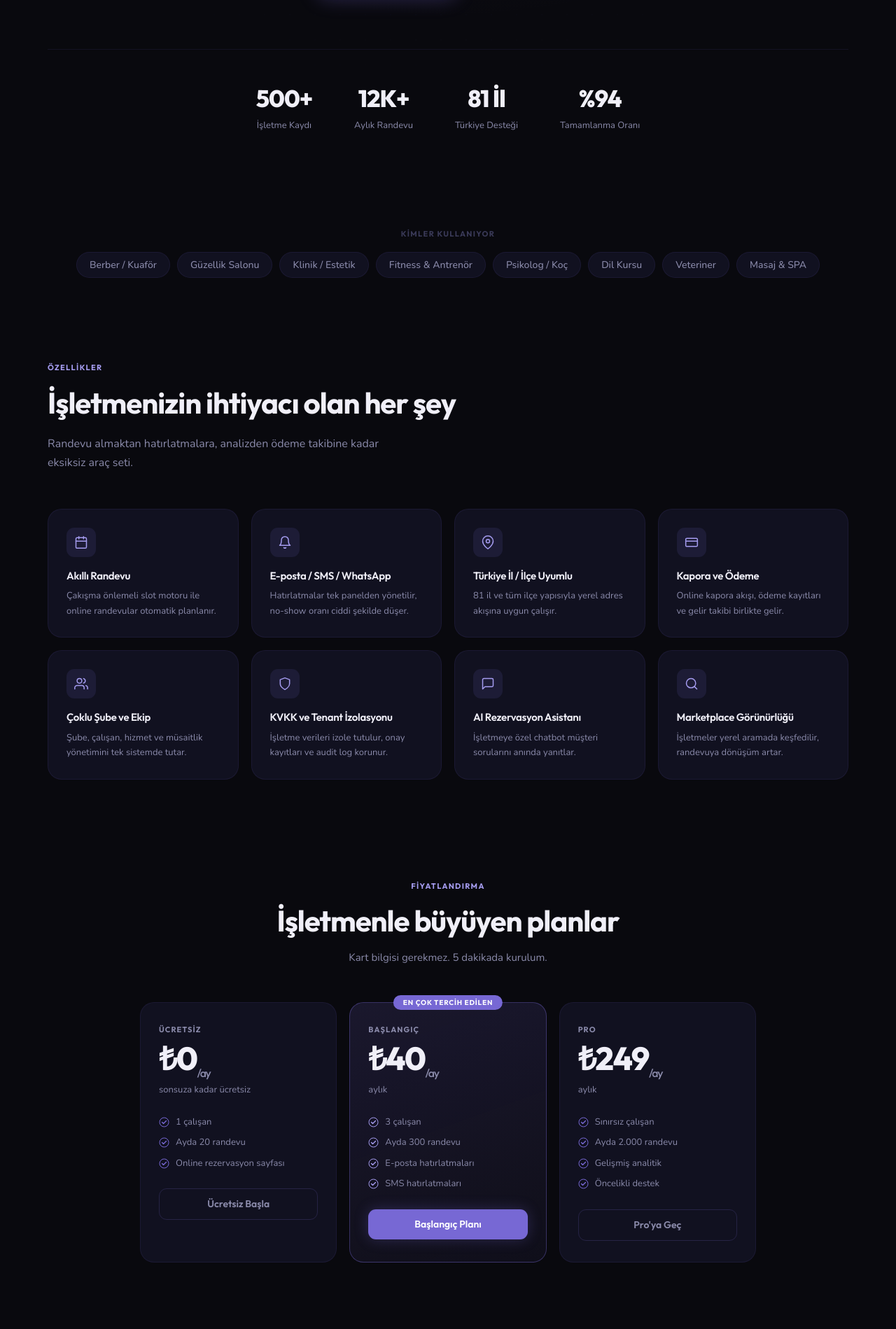
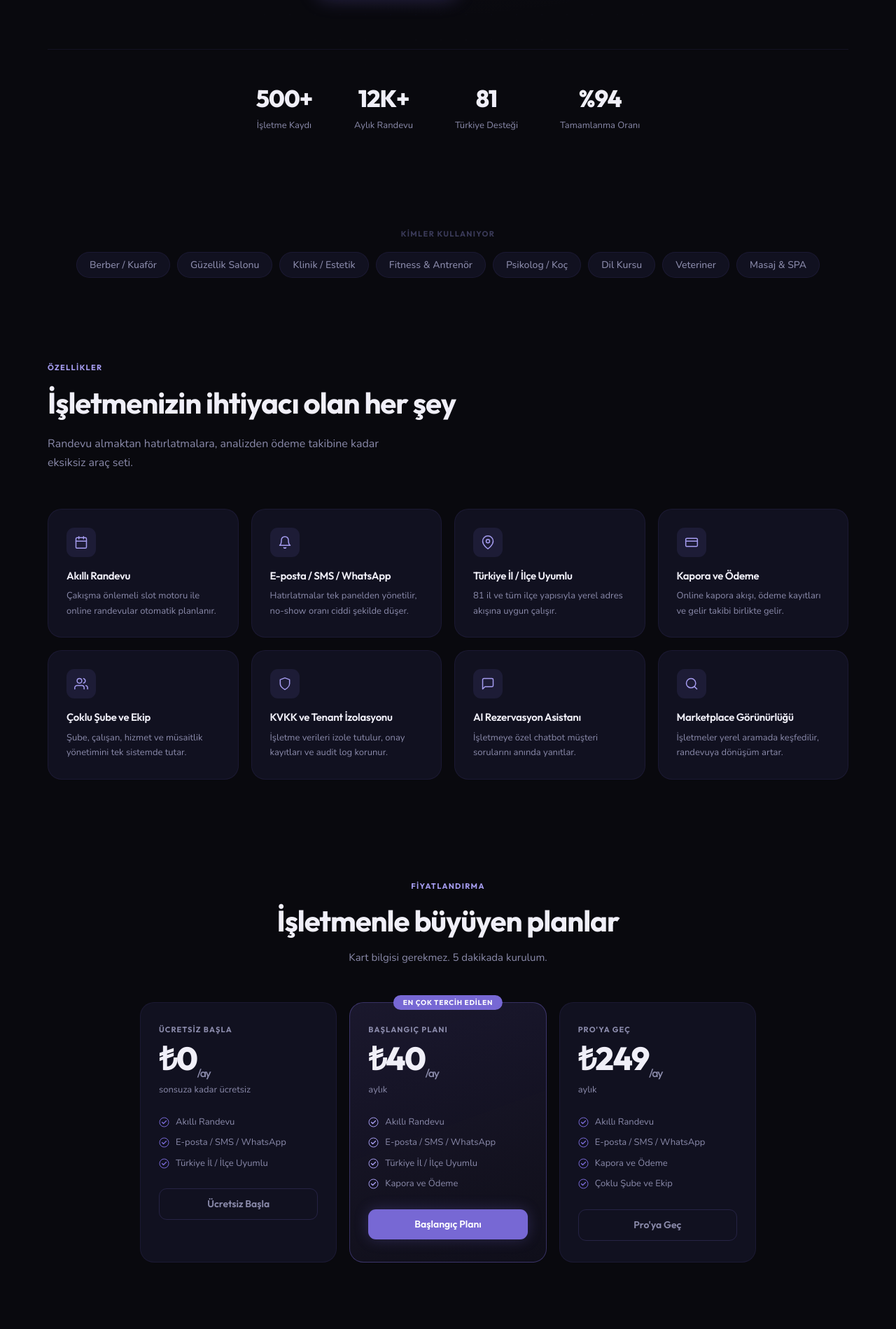
Before and after one commit to Caner-sal/SlotPilot-Multi-Tenant-Appointment-Reminder-SaaS, a Next.js app: page / in a window 1280 px wide. Shown: the part 681-2580 px from the top of the page at 70% size. Built offline with nearby package versions, Linux system fonts and the light colour scheme; no server answers.

Commit message:
fix: stabilize locale switching and route-preserving language changes

```diff
--- a/src/app/booking/[slug]/layout.tsx
+++ b/src/app/booking/[slug]/layout.tsx
@@ -1,4 +1,4 @@
-import Link from "next/link";
+import { Link } from "@/i18n/navigation";
 import LanguageSwitcher from "@/components/i18n/LanguageSwitcher";
 import { getTranslations } from "next-intl/server";
 
--- a/src/app/booking/[slug]/page.tsx
+++ b/src/app/booking/[slug]/page.tsx
@@ -2,10 +2,8 @@
 
 import { useState, useEffect, useCallback } from "react";
 import { useParams } from "next/navigation";
-import { useTranslations } from "next-intl";
-import { usePathname } from "next/navigation";
-import { getLocaleFromPath } from "@/i18n/pathing";
-import { defaultLocale, localeMetadata } from "@/i18n/locales";
+import { useLocale, useTranslations } from "next-intl";
+import { resolveLocale, localeMetadata } from "@/i18n/locales";
 import { TURKEY_PROVINCES, getDistrictsByProvince } from "@/data/turkey-provinces";
 
 interface BusinessProfile {
@@ -53,8 +51,8 @@ interface BookingConfirmation {
 
 type Step = 1 | 2 | 3 | 4 | 5;
 
-function formatPrice(cents: number, currency: string) {
-  return new Intl.NumberFormat("tr-TR", { style: "currency", currency }).format(cents / 100);
+function formatPrice(cents: number, currency: string, dateLocale: string) {
+  return new Intl.NumberFormat(dateLocale, { style: "currency", currency }).format(cents / 100);
 }
 
 function getNext14Days() {
@@ -83,8 +81,7 @@ export default function BookingPage() {
 
   const t = useTranslations("booking");
   const tCommon = useTranslations("common");
-  const pathname = usePathname();
-  const locale = getLocaleFromPath(pathname) ?? defaultLocale;
+  const locale = resolveLocale(useLocale());
   const dateLocale = localeMetadata[locale].dateLocale;
 
   const [step, setStep] = useState<Step>(1);
@@ -395,7 +392,7 @@ export default function BookingPage() {
                     </div>
                     <div className="text-right ml-4 shrink-0">
                       <span className="font-bold text-blue-600 text-lg">
-                        {formatPrice(service.priceCents, service.currency)}
+                        {formatPrice(service.priceCents, service.currency, dateLocale)}
                       </span>
                     </div>
                   </div>
@@ -604,7 +601,7 @@ export default function BookingPage() {
               <div className="flex justify-between">
                 <span>{tCommon("price")}</span>
                 <span className="font-bold text-blue-800">
-                  {formatPrice(selectedService.priceCents, selectedService.currency)}
+                  {formatPrice(selectedService.priceCents, selectedService.currency, dateLocale)}
                 </span>
               </div>
             </div>
--- a/src/app/page.tsx
+++ b/src/app/page.tsx
@@ -1,5 +1,4 @@
-import Link from "next/link";
-import { TURKEY_PLANS } from "@/config/pricing.tr";
+import { Link } from "@/i18n/navigation";
 import LanguageSwitcher from "@/components/i18n/LanguageSwitcher";
 import { getTranslations } from "next-intl/server";
 
@@ -101,28 +100,28 @@ export default async function HomePage() {
   const plans = [
     {
       id: "FREE",
-      name: TURKEY_PLANS.FREE.nameTR,
+      name: t("ctaFree"),
       price: "₺0",
       per: t("freeForever"),
-      features: TURKEY_PLANS.FREE.features.slice(0, 3),
+      features: [t("f1Title"), t("f2Title"), t("f3Title")],
       cta: t("ctaFree"),
       featured: false,
     },
     {
       id: "STARTER",
-      name: TURKEY_PLANS.STARTER.nameTR,
+      name: t("ctaStarter"),
       price: "₺40",
       per: t("monthly"),
-      features: TURKEY_PLANS.STARTER.features.slice(0, 4),
+      features: [t("f1Title"), t("f2Title"), t("f3Title"), t("f4Title")],
       cta: t("ctaStarter"),
       featured: true,
     },
     {
       id: "PRO",
-      name: TURKEY_PLANS.PRO.nameTR,
+      name: t("ctaPro"),
       price: "₺249",
       per: t("monthly"),
-      features: ["Sınırsız çalışan", "Ayda 2.000 randevu", "Gelişmiş analitik", "Öncelikli destek"],
+      features: [t("f1Title"), t("f2Title"), t("f4Title"), t("f5Title")],
       cta: t("ctaPro"),
       featured: false,
     },
@@ -201,7 +200,7 @@ export default async function HomePage() {
             {[
               ["500+", t("statBusinesses")],
               ["12K+", t("statMonthly")],
-              ["81 İl", t("statSupport")],
+              ["81", t("statSupport")],
               ["%94", t("statCompletion")],
             ].map(([num, label]) => (
               <div key={label} style={{ textAlign: "center" }}>
--- a/src/components/Header.tsx
+++ b/src/components/Header.tsx
@@ -6,6 +6,7 @@ import { useSession } from "next-auth/react";
 import { useTranslations } from "next-intl";
 import LanguageSwitcher from "@/components/i18n/LanguageSwitcher";
 import { locales } from "@/i18n/locales";
+import { getLocaleFromPath, withLocale } from "@/i18n/pathing";
 
 interface Organization {
   id: string;
@@ -98,6 +99,8 @@ export default function Header() {
   }, []);
 
   const pageTitle = t(getPageTitleKey(pathname));
+  const locale = getLocaleFromPath(pathname);
+  const bookingHref = org ? (locale ? withLocale(`/booking/${org.slug}`, locale) : `/booking/${org.slug}`) : null;
 
   return (
     <header
@@ -139,9 +142,9 @@ export default function Header() {
 
       <div className="flex items-center gap-4">
         <LanguageSwitcher />
-        {org && (
+        {org && bookingHref && (
           <a
-            href={`/booking/${org.slug}`}
+            href={bookingHref}
             target="_blank"
             rel="noopener noreferrer"
             style={{
--- a/src/components/i18n/LanguageSwitcher.tsx
+++ b/src/components/i18n/LanguageSwitcher.tsx
@@ -1,13 +1,14 @@
 "use client";
 
 import { useEffect, useMemo, useRef, useState } from "react";
-import { usePathname, useRouter } from "next/navigation";
+import { usePathname, useRouter, useSearchParams } from "next/navigation";
 import { useTranslations } from "next-intl";
 import { defaultLocale, localeCookieName, localeMetadata, locales, type AppLocale } from "@/i18n/locales";
 import { getLocaleFromPath, replacePathLocale } from "@/i18n/pathing";
 
 export default function LanguageSwitcher() {
   const pathname = usePathname();
+  const searchParams = useSearchParams();
   const router = useRouter();
   const t = useTranslations("common");
   const [open, setOpen] = useState(false);
@@ -59,8 +60,11 @@ export default function LanguageSwitcher() {
       return;
     }
     const nextPath = replacePathLocale(pathname, nextLocale);
+    const queryString = searchParams.toString();
+    const nextHref = queryString ? `${nextPath}?${queryString}` : nextPath;
     document.cookie = `${localeCookieName}=${nextLocale}; path=/; max-age=31536000; samesite=lax`;
-    router.replace(nextPath);
+    router.replace(nextHref);
+    router.refresh();
     setOpen(false);
   }
 
--- a/src/i18n/locales.ts
+++ b/src/i18n/locales.ts
@@ -19,7 +19,7 @@ export const localeMetadata: Record<
 > = {
   tr: {
     label: "Turkish",
-    nativeLabel: "Turkce",
+    nativeLabel: "Türkçe",
     flag: "\uD83C\uDDF9\uD83C\uDDF7",
     direction: "ltr",
     currency: "TRY",
--- a/src/i18n/request.ts
+++ b/src/i18n/request.ts
@@ -1,4 +1,4 @@
-import { cookies } from "next/headers";
+import { cookies, headers } from "next/headers";
 import { getRequestConfig } from "next-intl/server";
 import { defaultLocale, localeCookieName, resolveLocale, type AppLocale } from "./locales";
 
@@ -30,9 +30,13 @@ export function getMessagesForLocale(locale: AppLocale) {
   return allMessages[locale] ?? allMessages[defaultLocale];
 }
 
-export default getRequestConfig(async () => {
+export default getRequestConfig(async ({ requestLocale }) => {
+  const routeLocale = await requestLocale;
+  const headerStore = await headers();
   const cookieStore = await cookies();
-  const locale = resolveLocale(cookieStore.get(localeCookieName)?.value);
+  const locale = resolveLocale(
+    routeLocale ?? headerStore.get("x-app-locale") ?? cookieStore.get(localeCookieName)?.value
+  );
 
   return {
     locale,
```
